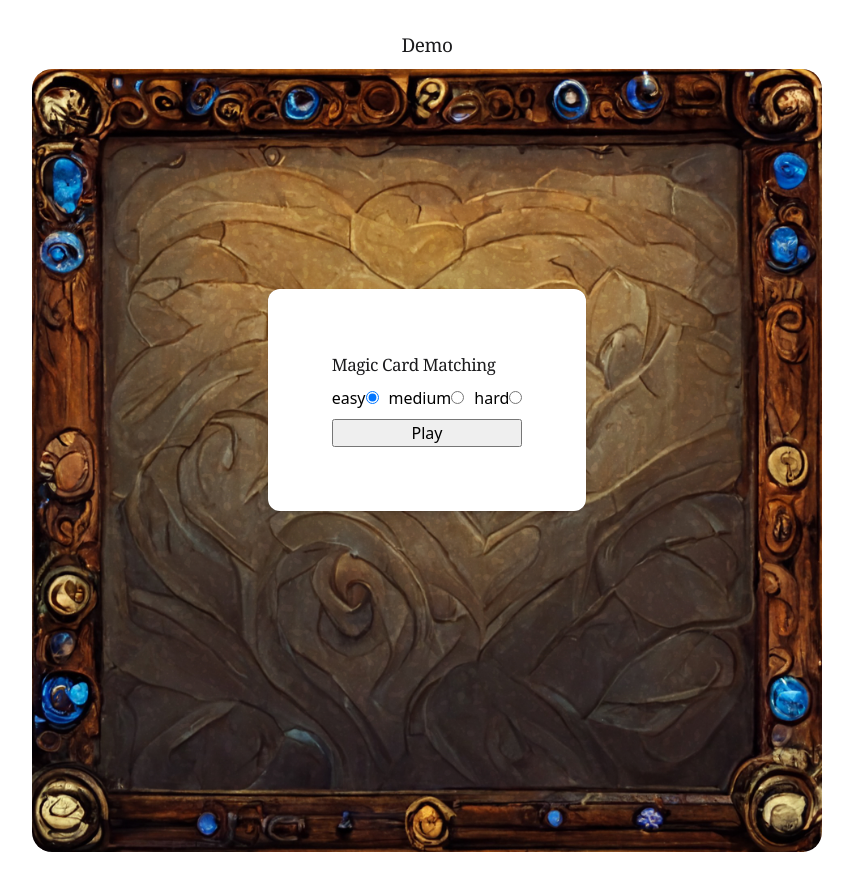
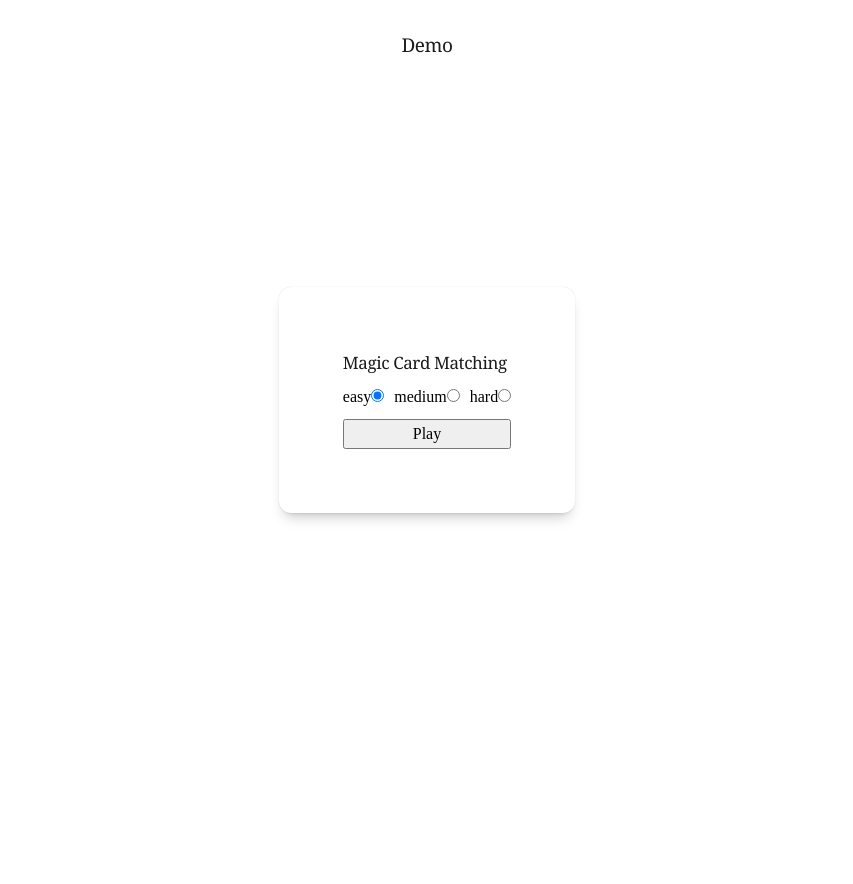
Before and after one commit to emadabdulrahim/cards, a Next.js app: page / in a window 1280 px wide. Shown: the whole page, without its empty margins (213-1066 px from the left). After the commit the page ends 800 px from the top, so only its background shows below. Built offline with nearby package versions, Linux system fonts and the light colour scheme.

Commit message:
gsap + cleanup

```diff
--- a/components/GameCard.tsx
+++ b/components/GameCard.tsx
@@ -1,7 +1,7 @@
 import * as React from "react";
-import { motion, useAnimationControls } from "framer-motion";
 import { css, withStyle } from "../styles/stitches.config";
 import { Card } from "../lib/gameState";
+import gsap from "gsap";
 
 interface GameCardProps extends React.HTMLAttributes<HTMLDivElement> {
   cardBackUrl: string;
@@ -11,20 +11,25 @@ interface GameCardProps extends React.HTMLAttributes<HTMLDivElement> {
   card: Card;
 }
 
-const defaultTransition = {
-  type: "spring",
-  stiffness: 250,
-  damping: 24,
-};
+const CardContainer = withStyle(
+  "div",
+  css({
+    perspective: 1200,
+    flex: "0 1 clamp(70px, 30%, 150px)",
+    aspectRatio: "1/1.45",
+  }),
+  { displayName: "StyledCard" }
+);
 
 const StyledCard = withStyle(
   "div",
   css({
     width: "100%",
     height: "100%",
-    borderRadius: "$lg",
     position: "relative",
-    perspective: "1200px",
+    transformStyle: "preserve-3d",
+    willChange: "transform",
+    cursor: "pointer",
   }),
   { displayName: "StyledCard" }
 );
@@ -32,16 +37,13 @@ const StyledCard = withStyle(
 const StyledBGImage = withStyle(
   "div",
   css({
-    backgroundPosition: "center center",
+    backgroundPosition: "center",
     backgroundRepeat: "no-repeat",
-    width: "100%",
-    height: "100%",
     position: "absolute",
     inset: 0,
     backfaceVisibility: "hidden",
-    overflow: "hidden",
-    filter: "drop-shadow(0 2px 4px rgba(0, 0, 0, 0.5))",
-    borderRadius: "$lg",
+    filter: "drop-shadow(0 3px 5px rgba(0, 0, 0, 0.4))",
+    borderRadius: "8%",
 
     variants: {
       size: {
@@ -58,70 +60,81 @@ const StyledBGImage = withStyle(
         },
       },
     },
+    defaultVariants: {
+      size: "contain",
+    },
   })
 );
 
+type Tween = (tween: gsap.TweenVars) => gsap.core.Tween;
+
+type Noop = () => void;
+
+const getAnimation = (el: HTMLElement) => (tween: gsap.TweenVars) => {
+  return gsap.to(el, tween);
+};
+
 export const GameCard = React.memo(
   ({ card, cardBackUrl, isMatched, isFlipped, onCardClick }: GameCardProps) => {
-    const controls = useAnimationControls();
     const isMatchedRef = React.useRef(isMatched);
+    const animateCard = React.useRef<Tween | Noop>(() => {});
+    const ref = React.useCallback((node: HTMLDivElement) => {
+      if (!node) return;
+      animateCard.current = getAnimation(node);
+    }, []);
 
+    // animate flip card with gsap
     React.useEffect(() => {
-      if (isFlipped) {
-        controls.start({ rotateY: -180 });
-      } else {
-        controls.start({ rotateY: 0 });
+      if (!isFlipped) {
+        animateCard.current({
+          duration: 0.5,
+          rotationY: 0,
+          ease: "power3.inOut",
+        });
       }
-    }, [isFlipped, controls]);
+    }, [isFlipped, animateCard]);
 
     React.useEffect(() => {
       if (!isMatchedRef.current && isMatched) {
-        controls.start({
-          scale: [1, 1.1, 1],
-          rotateZ: [-5, 12, -8, 5, 0],
-          transition: {
-            duration: 0.5,
+        animateCard.current({
+          keyframes: {
+            scale: [1, 1.1, 1],
+            rotationZ: [-5, 10, -8, 5, 0],
           },
+          duration: 0.5,
         });
       }
-    }, [isMatched, controls]);
+      isMatchedRef.current = isMatched;
+    }, [isMatched, animateCard]);
 
     return (
-      <StyledCard>
-        <motion.div
-          animate={controls}
-          style={{
-            width: "100%",
-            height: "100%",
-            transformStyle: "preserve-3d",
-            position: "absolute",
-            inset: 0,
-          }}
-          transition={defaultTransition}
+      <CardContainer>
+        <StyledCard
+          ref={ref}
           onClick={() => {
-            controls.start({ rotateY: -180 });
-          }}
-          onAnimationComplete={(e: { rotateY: number }) => {
-            if (e.rotateY === -180) {
-              onCardClick(card);
-            }
+            animateCard.current({
+              duration: 0.3,
+              rotationY: -180,
+              ease: "elastic.out(0.1, 0.6)",
+              onComplete: (e) => {
+                onCardClick(card);
+              },
+            });
           }}
         >
           <StyledBGImage
-            size="contain"
             css={{
               backgroundImage: `url('${cardBackUrl}')`,
             }}
           ></StyledBGImage>
           <StyledBGImage
             flipped
-            size="contain"
             css={{
               backgroundImage: `url('images/card-set/${card.image}')`,
             }}
           ></StyledBGImage>
-        </motion.div>
-      </StyledCard>
+        </StyledCard>
+      </CardContainer>
     );
   }
 );
--- a/pages/index.tsx
+++ b/pages/index.tsx
@@ -6,13 +6,13 @@ import { Stack } from "../components/Stack";
 import { Difficulty, useGameStore } from "../lib/gameState";
 import { css, withStyle } from "../styles/stitches.config";
 
-const Grid = withStyle(
-  "div",
+const Container = withStyle(
+  "section",
   css({
-    display: "grid",
-    gridTemplateColumns: "repeat(auto-fit, minmax(300px, 1fr))",
-    gridTemplateRows: "400px",
-    gap: "10%",
+    maxWidth: "1200px",
+    width: "100%",
+    margin: "0 auto",
+    padding: "$32",
   })
 );
 
@@ -32,59 +32,17 @@ export default function Index() {
   });
 
   return (
-    <Stack.V
-      style={{
-        fontFamily: "system-ui, sans-serif",
-        lineHeight: "1.4",
-        padding: 32,
-        position: "relative",
-      }}
-      align="center"
-    >
-      <Heading size="md2" css={{ margin: 0 }}>
-        Demo
-      </Heading>
+    <Stack.V align="center">
+      <Container css={{ textAlign: "center" }}>
+        <Heading size="md2">Demo</Heading>
+      </Container>
       {store.state === "won" && (
         <Heading size="md4" css={{ color: "$warning10" }}>
           You Won!
         </Heading>
       )}
-      <Box
-        css={{
-          position: "relative",
-          margin: "0 auto",
-          width: "65%",
-        }}
-      >
-        <Box
-          css={{
-            position: "relative",
-            margin: "0 auto",
-            width: "100%",
-            borderRadius: 20,
-            overflow: "hidden",
-
-            "> img": {
-              display: "block",
-              width: "100%",
-            },
-          }}
-        >
-          <img src="/images/board.jpg" alt="board" />
-        </Box>
-        <Stack.H
-          spacing="md1"
-          justify={"center"}
-          css={{
-            position: "absolute",
-            inset: "10%",
-            "> *": {
-              $$width: "15%",
-              flex: "0 1 $$width",
-              height: `calc($$width * 1.45)`,
-            },
-          }}
-        >
+      <Container>
+        <Stack.H spacing="md3" justify={"center"}>
           {store.cardsInPlay.map((card) => {
             return (
               <GameCard
@@ -98,7 +56,7 @@ export default function Index() {
             );
           })}
         </Stack.H>
-      </Box>
+      </Container>
       {store.state === "idle" && (
         <Box
           css={{
```
Also changed, not shown: components/Button.tsx (deleted, +0 -11 lines).
